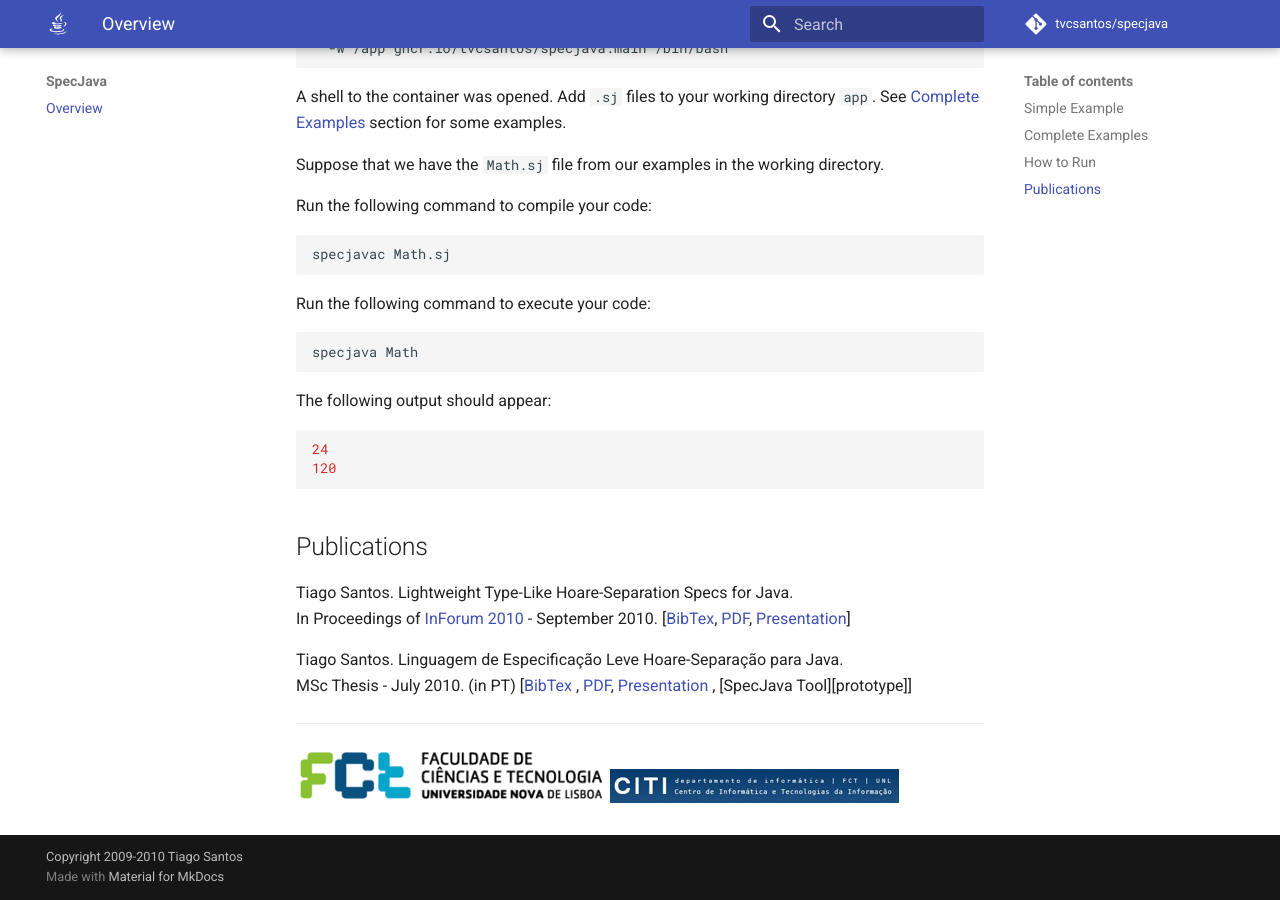
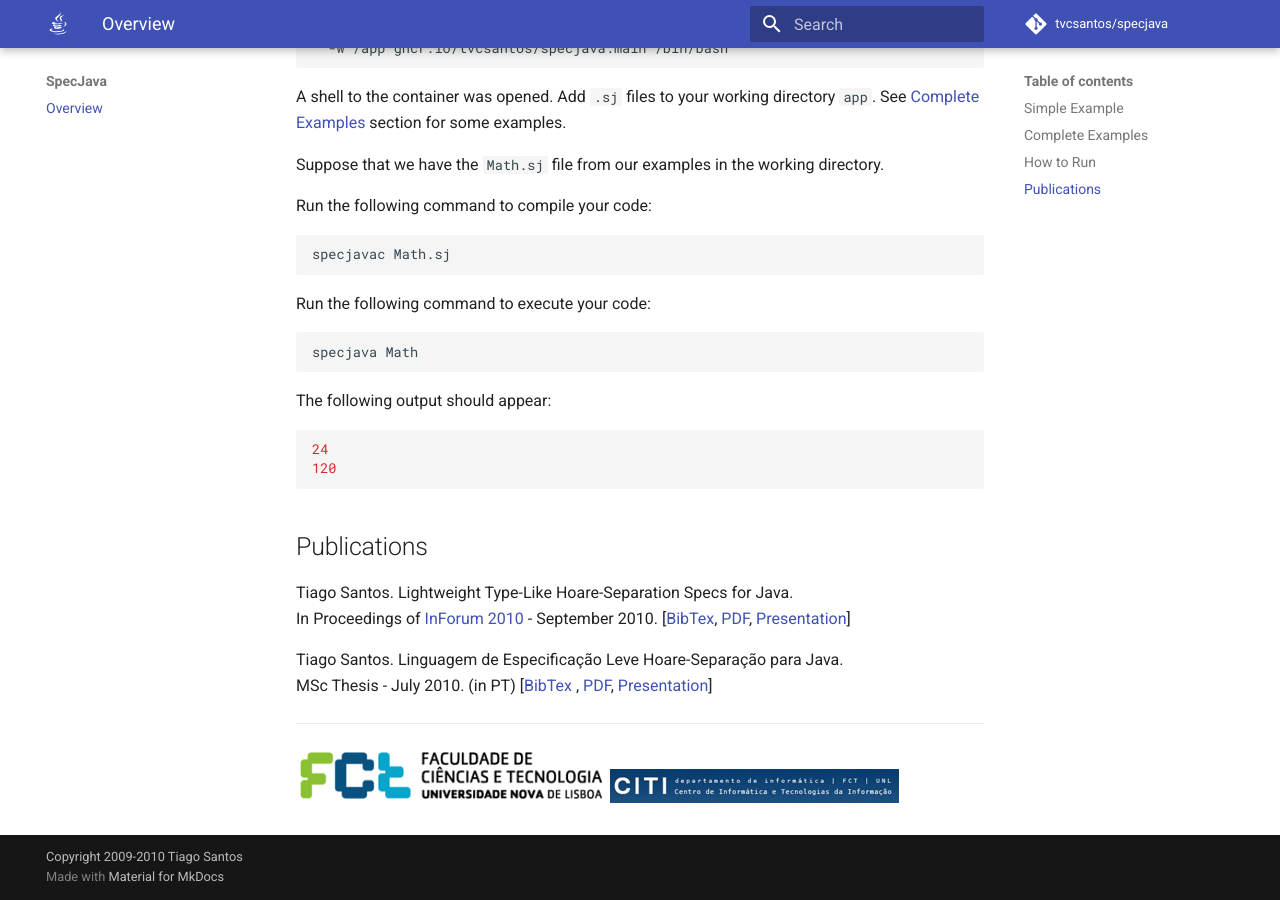
Before and after one commit to tvcsantos/specjava, an MkDocs documentation site: the page built from docs/index.md, in a window 1280 px wide and 900 px high, scrolled down 1837 px. Built offline with MkDocs 1.6.1 and Material for MkDocs 9.7.7, drawn with Linux system fonts in a browser that asks for light colours; nearby versions of some CDN libraries; comment, search, counter and statistics services are not loaded.

Commit message:
fix: remove broken reference

```diff
--- a/docs/index.md
+++ b/docs/index.md
@@ -110,8 +110,7 @@ In Proceedings of [InForum 2010][inforum-2010] - September 2010.
 
 Tiago Santos. Linguagem de Especificação Leve Hoare-Separação para Java.<br>
 MSc Thesis - July 2010. (in PT) [[BibTex][ts-msc-thesis-bib]
-, [PDF][ts-msc-thesis-document], [Presentation][ts-msc-thesis-presentation]
-, [SpecJava Tool][prototype]]
+, [PDF][ts-msc-thesis-document], [Presentation][ts-msc-thesis-presentation]]
 
 ---
 
```
